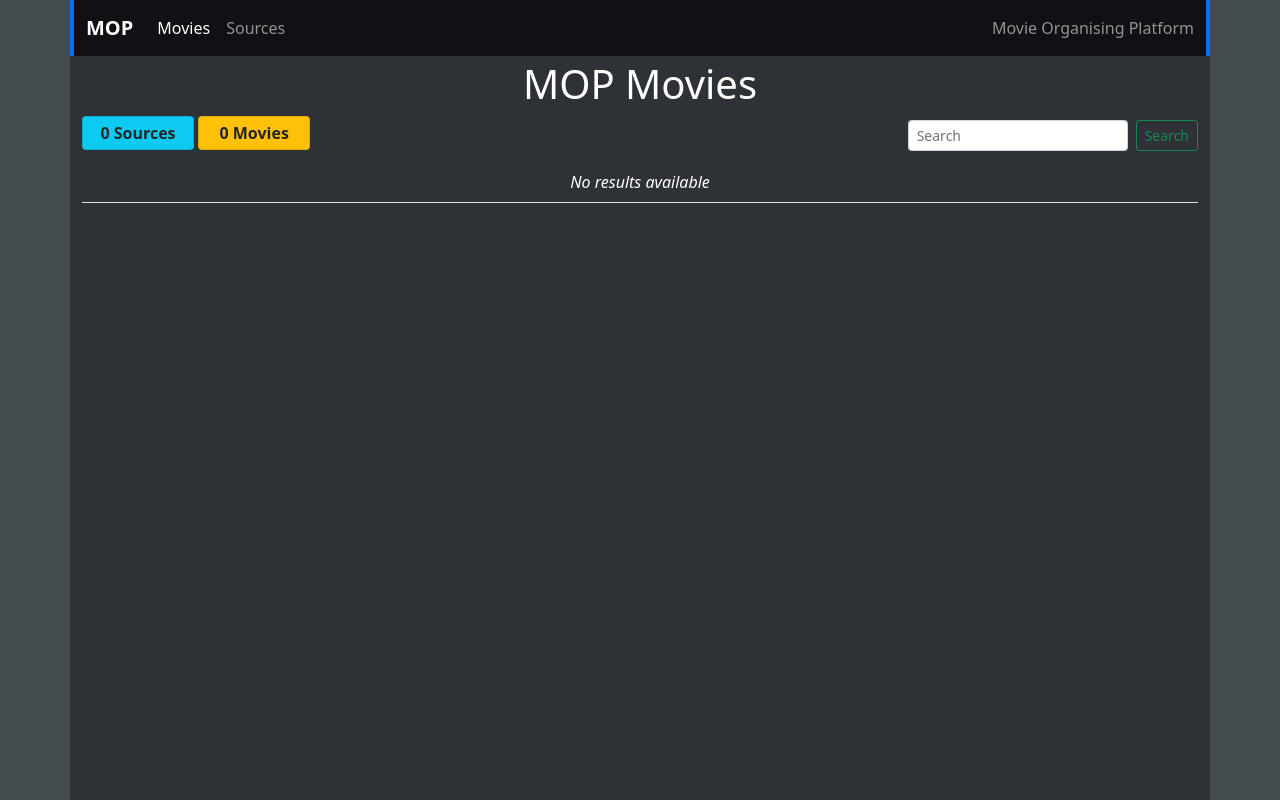
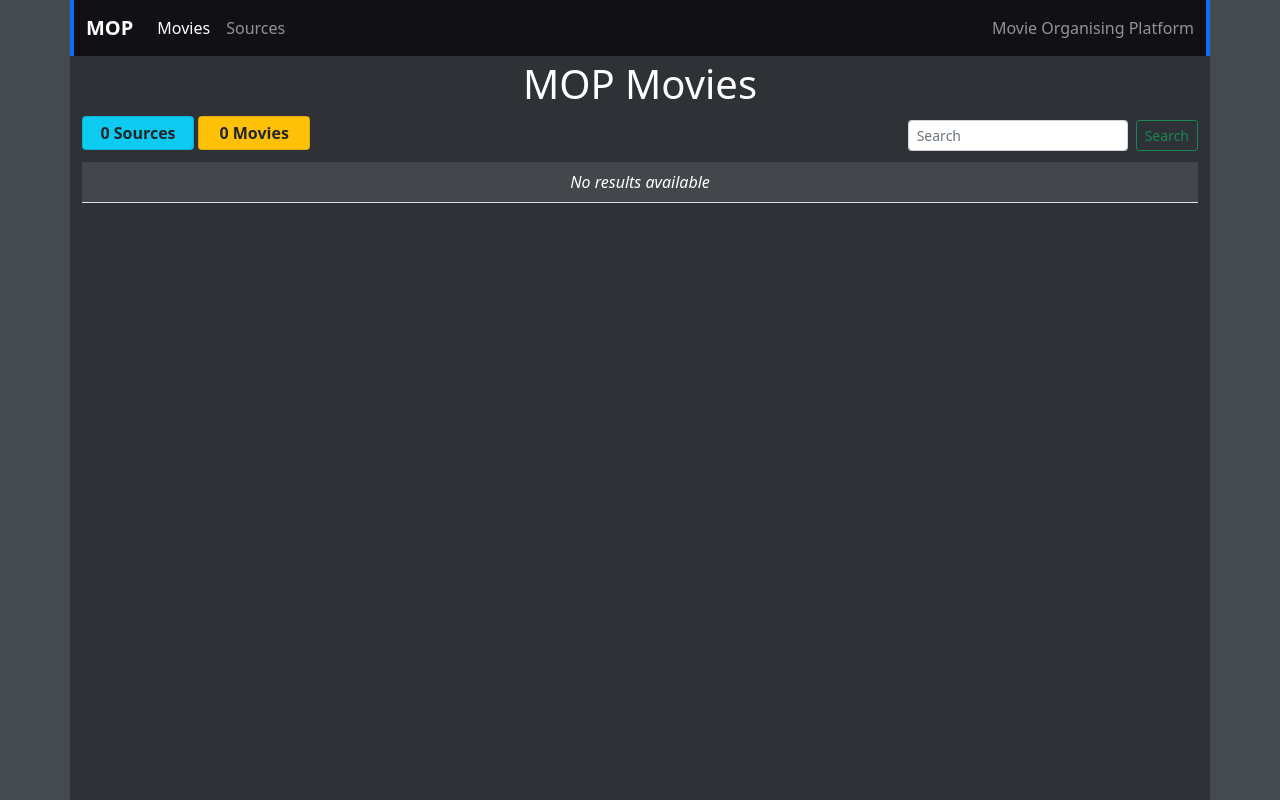
Before and after one commit to CouchMaster789/MOP, a Flask app: page /movies in a window 1280 px wide, with the pointer over the restyled element. Run offline with Flask 2, Linux system fonts and the light colour scheme; data that the repository does not hold is empty.

Commit message:
added a hover effect
Signed-off-by: Daniel <danielsamet98@gmail.com>

```diff
--- a/static/style.css
+++ b/static/style.css
@@ -14,3 +14,8 @@
     width: 7em;
     height: 10em;
 }
+
+tr:hover {
+    box-shadow: inset 0 0 100px 100px rgba(255, 255, 255, 0.1);
+    cursor: pointer;
+}
```
